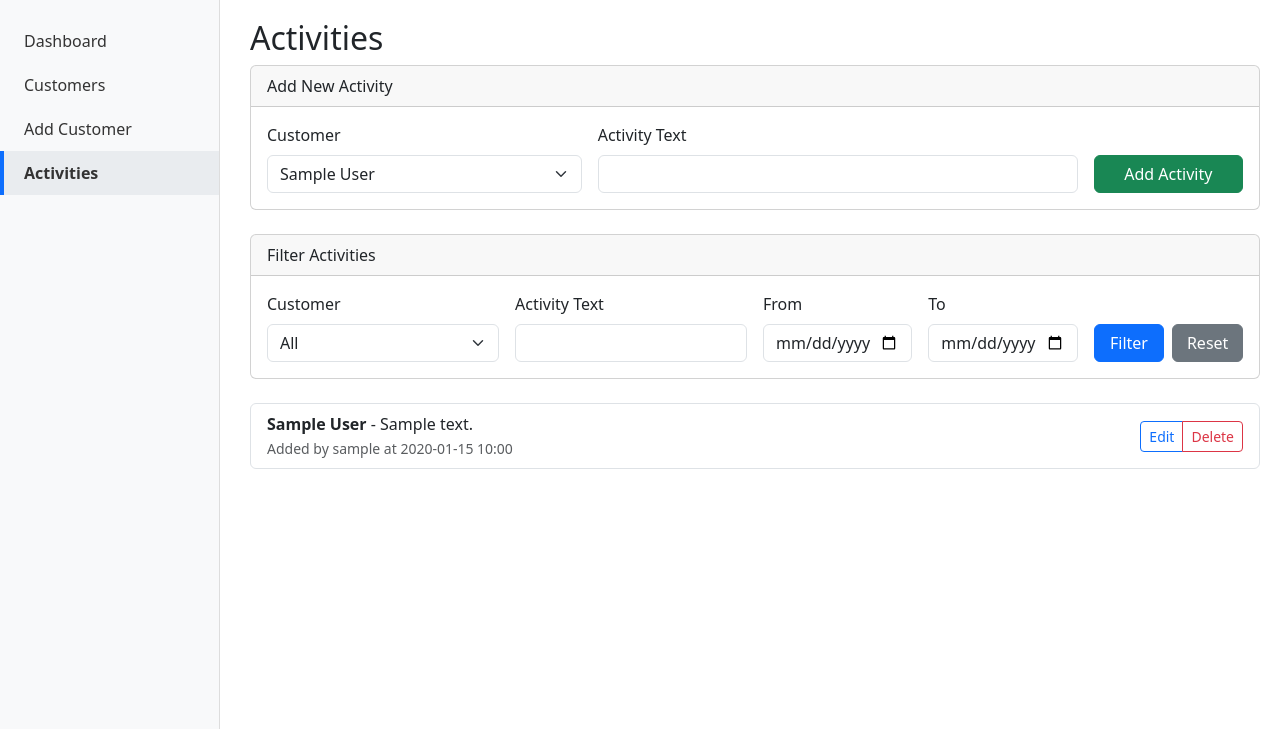
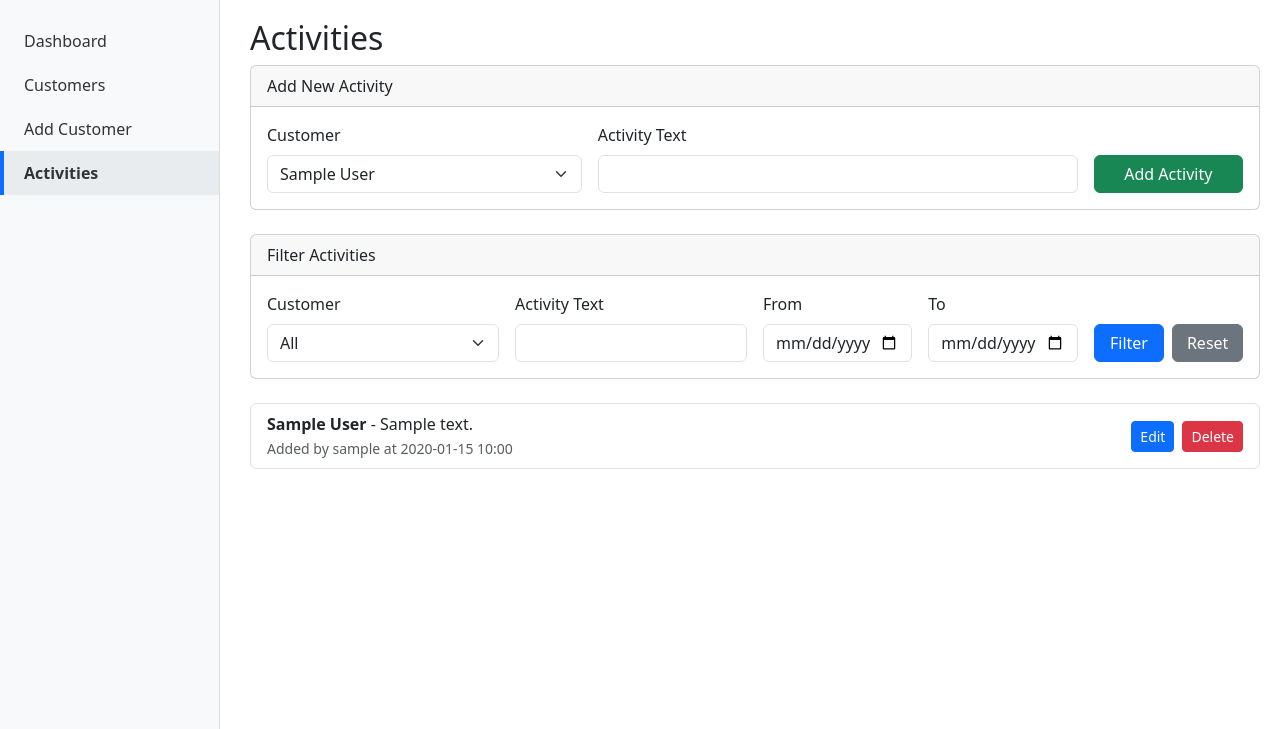
Before and after one commit to RobertMochnacky/kartoteka, a Flask app: page /activities in a window 1280 px wide. Shown: the part 71-800 px from the top of the page. Run offline with Flask 3, Linux system fonts and the light colour scheme; a user stored in the database is signed in; tables that the repository leaves empty hold one stand-in row (values such as "Sample post").

Commit message:
Update activities.html

```diff
--- a/app/templates/activities.html
+++ b/app/templates/activities.html
@@ -89,10 +89,12 @@
         </div>
 
         <!-- Edit/Delete Buttons -->
-        <div class="activity-buttons btn-group btn-group-sm ms-2">
-            <button type="button" class="btn btn-outline-primary edit-btn" data-id="{{ act.id }}">Edit</button>
-            <a href="{{ url_for('main.delete_activity', activity_id=act.id) }}"
-               class="btn btn-outline-danger" onclick="return confirm('Are you sure?');">Delete</a>
+        <div class="d-flex align-items-center gap-2" id="buttons-{{ act.id }}">
+            <button class="btn btn-sm btn-primary edit-btn" data-id="{{ act.id }}">Edit</button>
+            <form method="POST" action="{{ url_for('main.delete_activity', activity_id=act.id) }}"
+                  onsubmit="return confirm('Are you sure?');">
+                <button type="submit" class="btn btn-sm btn-danger">Delete</button>
+            </form>
         </div>
 
         <!-- Inline Edit Form -->
```
